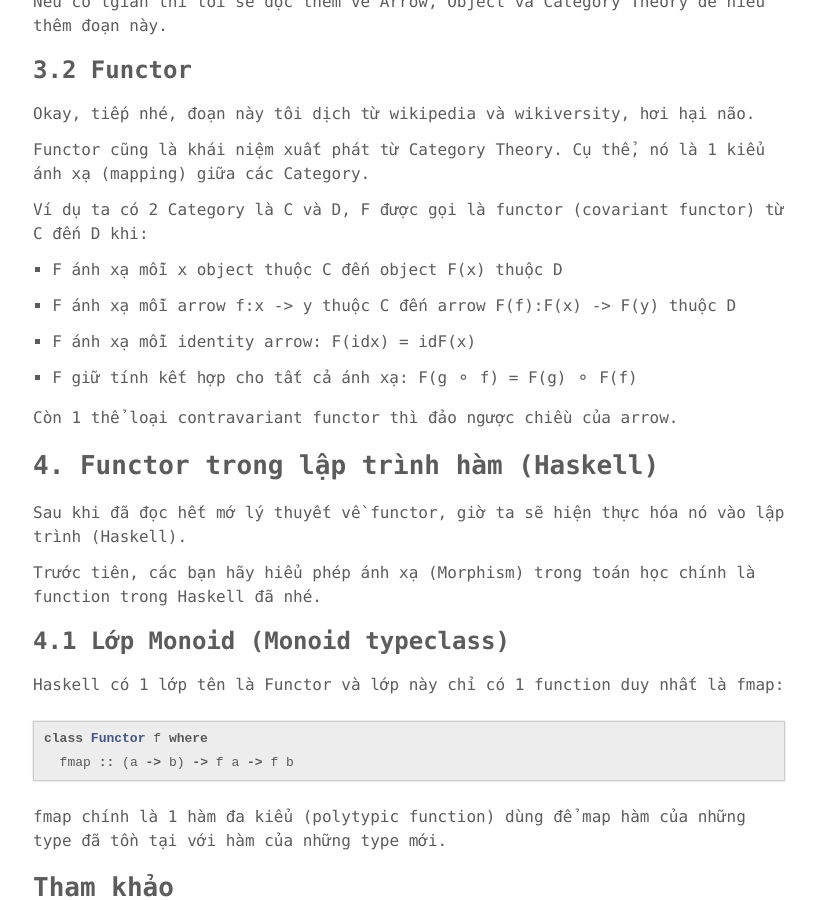
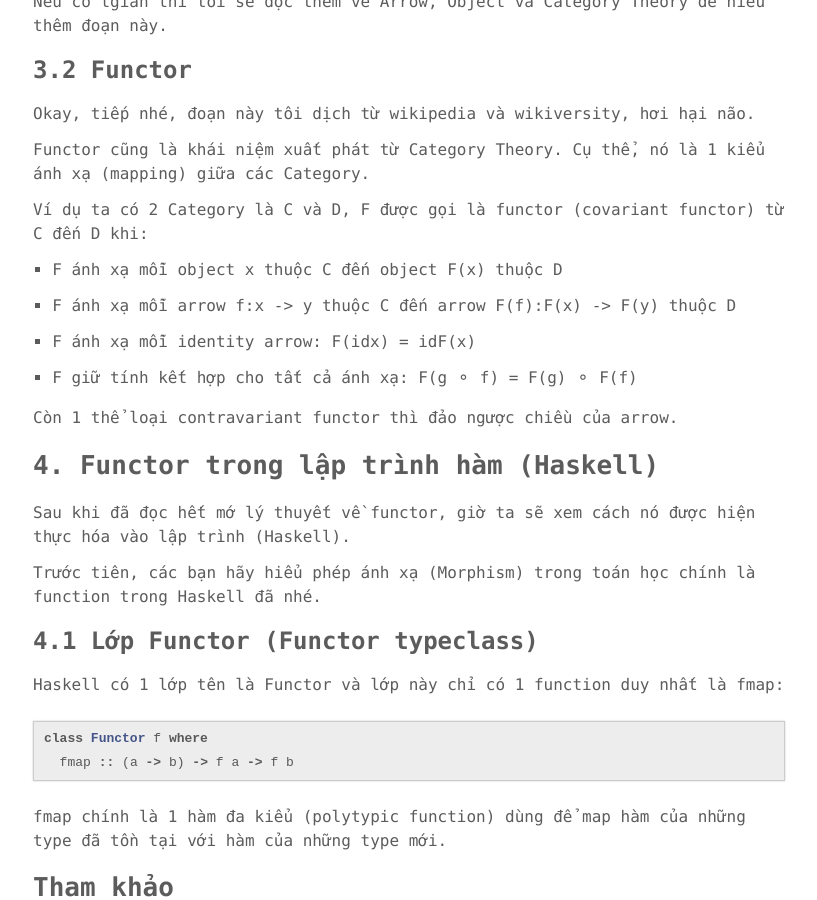
Before and after one commit to phuoc-thanh/phuoc-thanh.github.io, a Jekyll site: the page built from _posts/2017-04-25-monoid-functor-and-using.md, in a window 1280 px wide and 900 px high, scrolled down 3933 px. Shown: the whole window, without its empty margins (231-1048 px from the left). Built offline with Jekyll 4.4.1, drawn with Linux system fonts in a browser that asks for light colours; comment, search, counter and statistics services are not loaded.

Commit message:
Edit some mistakes

```diff
--- a/_posts/2017-04-25-monoid-functor-and-using.md
+++ b/_posts/2017-04-25-monoid-functor-and-using.md
@@ -146,7 +146,7 @@ Functor cũng là khái niệm xuất phát từ Category Theory. Cụ thể, n
 
 Ví dụ ta có 2 Category là C và D, F được gọi là functor (covariant functor) từ C đến D khi:
 
-* F ánh xạ mỗi x object thuộc C đến object F(x) thuộc D
+* F ánh xạ mỗi object x thuộc C đến object F(x) thuộc D
 
 * F ánh xạ mỗi arrow f:x -> y thuộc C đến arrow F(f):F(x) -> F(y) thuộc D
 
@@ -158,11 +158,11 @@ Còn 1 thể loại contravariant functor thì đảo ngược chiều của arr
 
 ## 4. Functor trong lập trình hàm (Haskell)
 
-Sau khi đã đọc hết mớ lý thuyết về functor, giờ ta sẽ hiện thực hóa nó vào lập trình (Haskell).
+Sau khi đã đọc hết mớ lý thuyết về functor, giờ ta sẽ xem cách nó được hiện thực hóa vào lập trình (Haskell).
 
 Trước tiên, các bạn hãy hiểu phép ánh xạ (Morphism) trong toán học chính là function trong Haskell đã nhé.
 
-### 4.1 Lớp Monoid (Monoid typeclass)
+### 4.1 Lớp Functor (Functor typeclass)
 
 Haskell có 1 lớp tên là Functor và lớp này chỉ có 1 function duy nhất là fmap:
 
```
